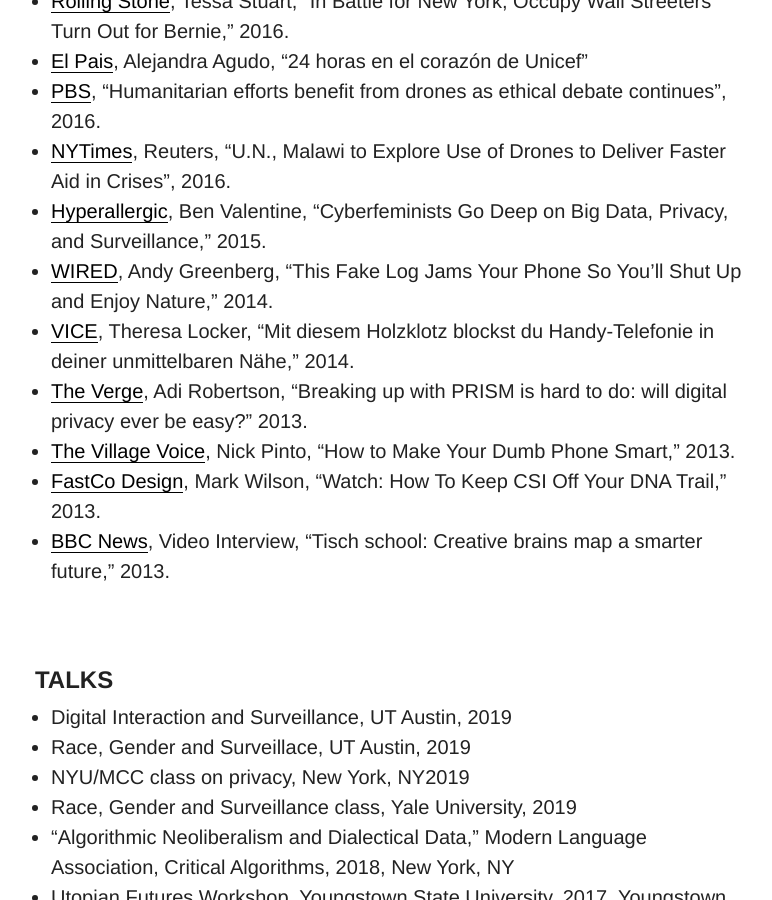
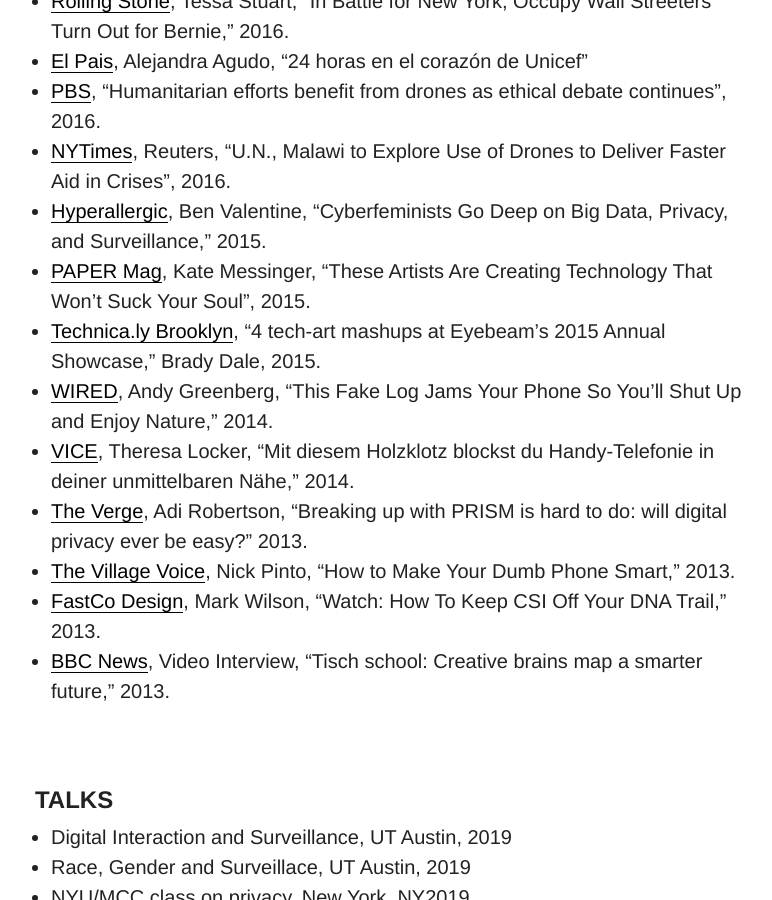
Before and after one commit to allisonburtch/allisonburtch.github.io, a Jekyll site: the page built from _pages/press.md, in a window 1280 px wide and 900 px high, scrolled down 339 px. Shown: the whole window, without its empty margins (255-1027 px from the left). Built offline with Jekyll 4.4.1, drawn with Linux system fonts in a browser that asks for light colours; some web fonts are replaced.

Commit message:
added press

```diff
--- a/_config.yml
+++ b/_config.yml
@@ -5,7 +5,8 @@
 # For technical reasons, this file is *NOT* reloaded automatically when you use
 # 'jekyll serve'. If you change this file, please restart the server process.
 
-theme_version: 1.0.1
+theme: sinai
+# theme_version: 1.0.1
 
 # Site settings
 title:              Allison Burtch
--- a/_pages/press.md
+++ b/_pages/press.md
@@ -12,6 +12,9 @@
 * [PBS](http://www.pbs.org/newshour/updates/drone-use-humanitarian-aid/), “Humanitarian efforts benefit from drones as ethical debate continues”, 2016.
 * [NYTimes](http://www.nytimes.com/reuters/2016/12/15/technology/15reuters-malawi-aid-drones.html), Reuters, “U.N., Malawi to Explore Use of Drones to Deliver Faster Aid in Crises”, 2016.
 * [Hyperallergic](http://hyperallergic.com/173513/cyberfeminists-go-deep-on-big-data-privacy-and-surveillance/),  Ben Valentine, “Cyberfeminists Go Deep on Big Data, Privacy, and Surveillance,” 2015.
+* [PAPER Mag](https://www.papermag.com/these-artists-are-creating-technology-that-wont-suck-your-soul-1427502222.html
+), Kate Messinger, "These Artists Are Creating Technology That Won't Suck Your Soul", 2015.
+* [Technica.ly Brooklyn](https://technical.ly/brooklyn/2015/01/30/4-tech-art-mashups-eyebeams-2015-annual-showcase/), "4 tech-art mashups at Eyebeam’s 2015 Annual Showcase," Brady Dale, 2015.
 * [WIRED](http://www.wired.com/2014/10/fake-log-jams-your-phone/), Andy Greenberg, “This Fake Log Jams Your Phone So You’ll Shut Up and Enjoy Nature,” 2014.
 * [VICE](http://motherboard.vice.com/de/read/dieser-holzklotz-jammt-dein-telefon-damit-du-es-endlich-aus-der-hand-legst), Theresa Locker, "Mit diesem Holzklotz blockst du Handy-Telefonie in deiner unmittelbaren Nähe," 2014.
 * [The Verge](http://www.theverge.com/2013/10/8/4815760/prism-breakup-is-hard-to-do-will-digital-privacy-ever-be-easy), Adi Robertson, “Breaking up with PRISM is hard to do: will digital privacy ever be easy?" 2013.
```
Also changed, not shown: _pages/contact.md (+2 -2 lines).
